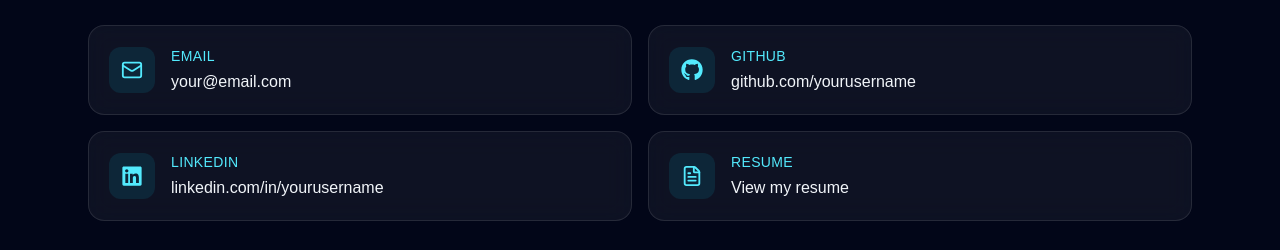
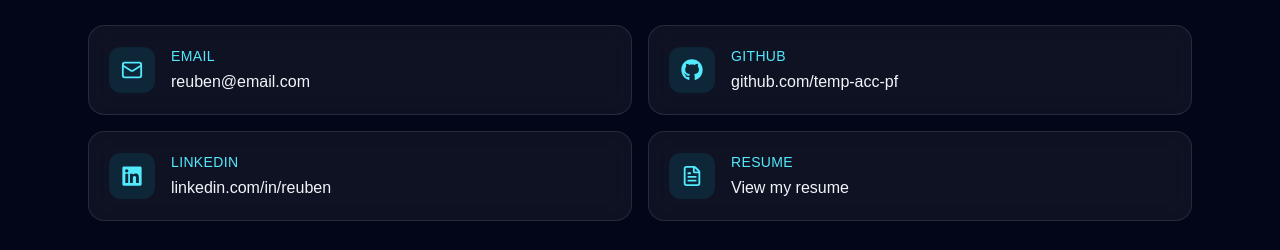
Before and after one commit to temp-acc-pf/my-portfolio, a Next.js app: page / in a window 1280 px wide. Shown: the part 1891-2141 px from the top of the page. Built offline with nearby package versions, Linux system fonts and the light colour scheme.

Commit message:
Update: 7 Sep

```diff
--- a/src/app/page.tsx
+++ b/src/app/page.tsx
@@ -235,7 +235,7 @@ export default function Home() {
               <div className="mb-1 text-sm uppercase tracking-wide text-cyan-300">
                 Email
               </div>
-              <div className="text-slate-100">your@email.com</div>
+              <div className="text-slate-100">reuben@email.com</div>
             </div>
           </a>
 
@@ -252,7 +252,7 @@ export default function Home() {
               <div className="mb-1 text-sm uppercase tracking-wide text-cyan-300">
                 GitHub
               </div>
-              <div className="text-slate-100">github.com/yourusername</div>
+              <div className="text-slate-100">github.com/temp-acc-pf</div>
             </div>
           </a>
 
@@ -269,7 +269,7 @@ export default function Home() {
               <div className="mb-1 text-sm uppercase tracking-wide text-cyan-300">
                 LinkedIn
               </div>
-              <div className="text-slate-100">linkedin.com/in/yourusername</div>
+              <div className="text-slate-100">linkedin.com/in/reuben</div>
             </div>
           </a>
 
```
